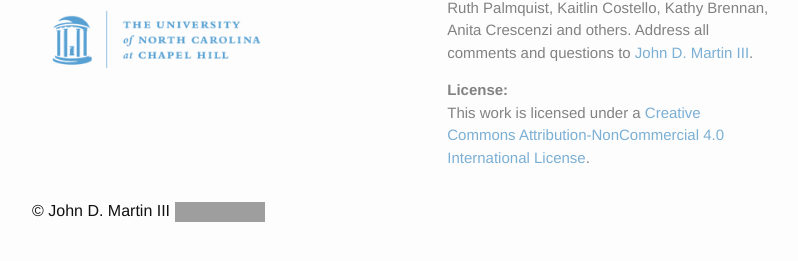
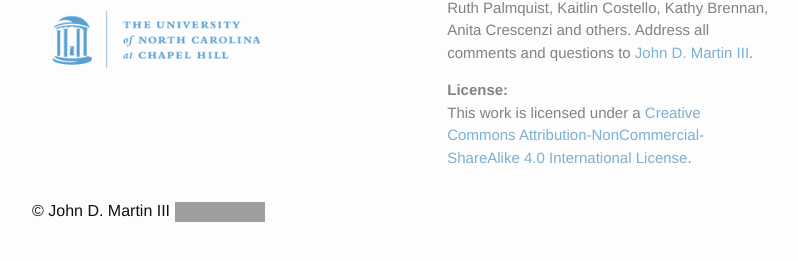
Before and after one commit to jdmar3/inls718, a Jekyll site: the page built from index.md, in a window 1280 px wide and 900 px high, scrolled down 3341 px. Shown: the part 632-893 px from the top of the window, without its empty margins (238-1036 px from the left). Built offline with Jekyll 4.4.1, drawn with Linux system fonts in a browser that asks for light colours; grey boxes are pictures that could not be loaded.

Commit message:
update license

```diff
--- a/_config.yml
+++ b/_config.yml
@@ -18,6 +18,7 @@
 officeloc: "016 Manning Hall (PhDungeon)"
 
 favicon_url: "images/favicon.ico"
+
 university: University of North Carolina at Chapel Hill
 university_url: http://unc.edu
 university_logo: "images/small_blue_300px.png"
@@ -33,12 +34,10 @@
 exam: 10 December 2015
 
 acknowledgements: 'This syllabus and website originated with the work of Professors Barbara Wildemuth and Deborah Barreau and has benefitted from the revisions and input of Laura Sheble, Earl Bailey, Ruth Palmquist, Kaitlin Costello, Kathy Brennan, Anita Crescenzi and others. Address all comments and questions to <a href="mailto:john.d.martin.iii@unc.edu">John D. Martin III</a>.'
-content_license: 'This work is licensed under a <a rel="license" href="http://creativecommons.org/licenses/by-nc/4.0/">Creative Commons Attribution-NonCommercial 4.0 International License</a>.'
+content_license: 'This work is licensed under a <a rel="license" href="http://creativecommons.org/licenses/by-nc-sa/4.0/">Creative Commons Attribution-NonCommercial-ShareAlike 4.0 International License</a>.'
 
 baseurl: ""
 url: "http://inlsjohndmart.in"
-#twitter_username: jekyllrb
-#github_username:  jekyll
 
 # Build settings
 markdown: kramdown
--- a/_includes/footer.html
+++ b/_includes/footer.html
@@ -74,7 +74,7 @@
 
 	<div class="footer-copyright">
       <p>
-        &copy; John D. Martin III&nbsp;<a rel="license" href="http://creativecommons.org/licenses/by-nc/4.0/"><img alt="Creative Commons License" style="border-width:0" src="https://i.creativecommons.org/l/by-nc/4.0/88x31.png" /></a
+        &copy; {{ site.author }}&nbsp;<a rel="license" href="http://creativecommons.org/licenses/by-nc-sa/4.0/"><img alt="Creative Commons License" style="border-width:0" src="https://i.creativecommons.org/l/by-nc-sa/4.0/80x15.png" /></a>
       </p>
 	</div>
 
```
